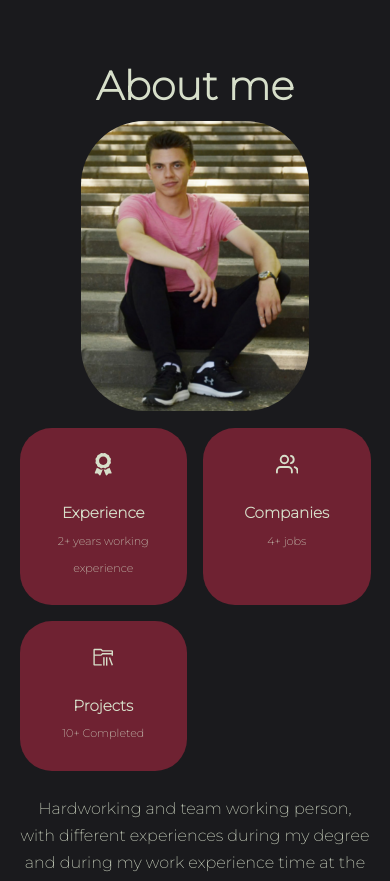
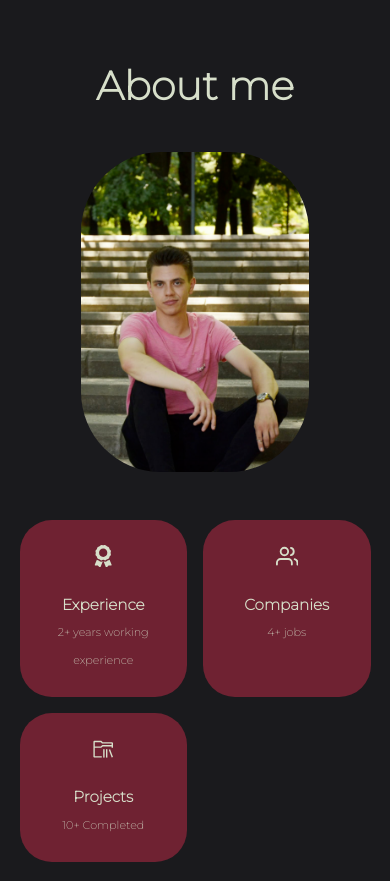
Before and after one commit to FlorinMariusDrilea/FlorinMariusDrilea-portfolio-reactjs, a React (Create React App) app: page / in a window 390 px wide. Shown: the part 920-1801 px from the top of the page. Built offline with nearby package versions, Linux system fonts and the light colour scheme.

Commit message:
Change of image

```diff
--- a/src/components/about/About.jsx
+++ b/src/components/about/About.jsx
@@ -3,7 +3,7 @@ import './about.css'
 import { FaAward } from 'react-icons/fa'
 import { FiUsers } from 'react-icons/fi'
 import { VscFolderLibrary } from 'react-icons/vsc'
-import ME from '../../assets/img1_2.png'
+import ME from '../../assets/img1_1.png'
 
 const About = () => {
     return (
--- a/src/components/about/about.css
+++ b/src/components/about/about.css
@@ -14,7 +14,8 @@
 }
 
 .about__me__image {
-    border-radius: 4rem;
+    margin-top: 10rem;
+    border-radius: 5rem;
     overflow: hidden;
     transition: var(--transition);
 }
@@ -74,6 +75,11 @@
         margin: 2rem auto 4rem;
     }
 
+    .about__me__image {
+        margin-bottom: 12rem;
+        height: 110%;
+    }
+
     .about__content p {
         margin: 1rem 0 1.5rem;
     }
@@ -85,6 +91,11 @@
     .about__me {
         width: 65%;
         margin: 0 auto 3rem;
+    }
+
+    .about__me__image {
+        margin-bottom: 10rem;
+        height: 100%;
     }
 
     .about__cards {
```
Also changed, not shown: 1 other file (tests, documents, lock files or other folders).
